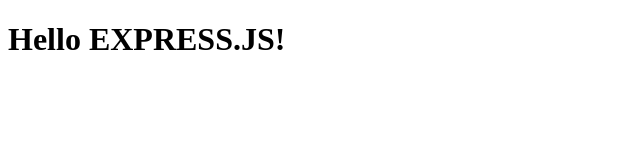
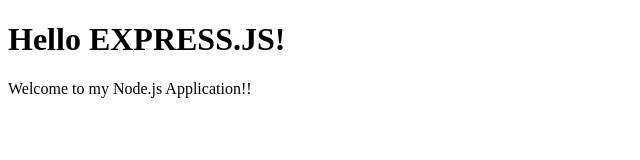
Before and after one commit to muzammil78672/web-server, a website: page public/index.html in a window 1280 px wide. Shown: the whole page, without its empty margins (0-640 px from the left). Drawn offline with Linux system fonts and the light colour scheme.

Commit message:
change in index.html

```diff
--- a/public/index.html
+++ b/public/index.html
@@ -7,5 +7,6 @@
 </head>
 <body>
 	<h1>Hello EXPRESS.JS!</h1>
+	<p>Welcome to my Node.js Application!!</p>
 </body>
 </html>
```
